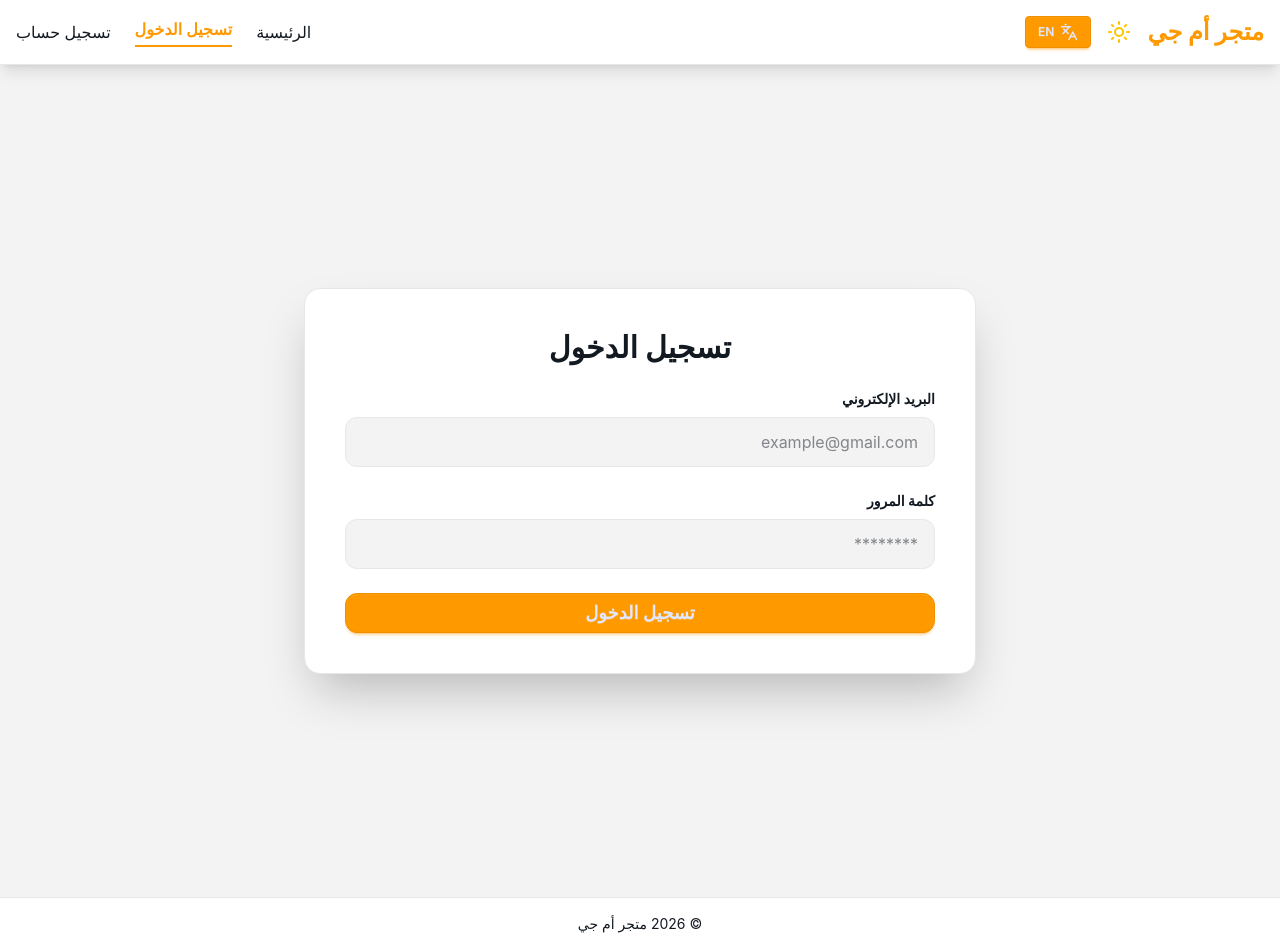
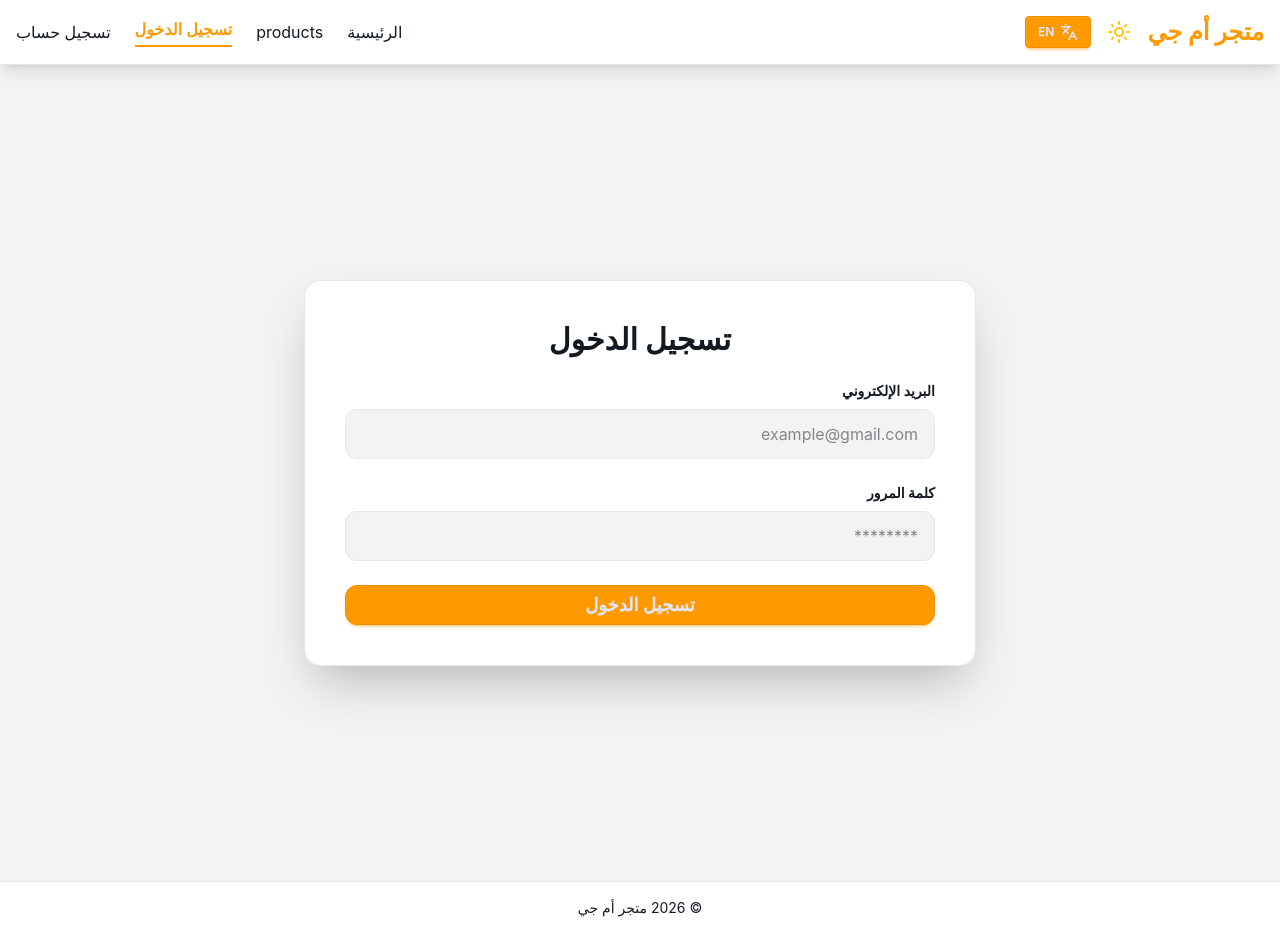
Before and after one commit to Mahmoud123Jamal/E-Commerce_MERN_Stack, a React (Vite) app in the folder frontend/e-commerce-platform/: page /login in a window 1280 px wide. Built offline with nearby package versions, Linux system fonts and the light colour scheme.

Commit message:
feat: update navigation items in RootLayout and adjust main padding

```diff
--- a/frontend/e-commerce-platform/src/layouts/RootLayout.tsx
+++ b/frontend/e-commerce-platform/src/layouts/RootLayout.tsx
@@ -30,6 +30,10 @@ const RootLayout = () => {
     {
       to: "/",
       label: t("home"),
+    },
+    {
+      to: "/products",
+      label: t("products"),
     },
   ];
 
@@ -258,7 +262,7 @@ const RootLayout = () => {
       </header>
 
       {/* Pages */}
-      <main className="flex-1 container mx-auto w-full p-4">
+      <main className="flex-1 container mx-auto w-full p-2">
         <Outlet />
       </main>
 
```
